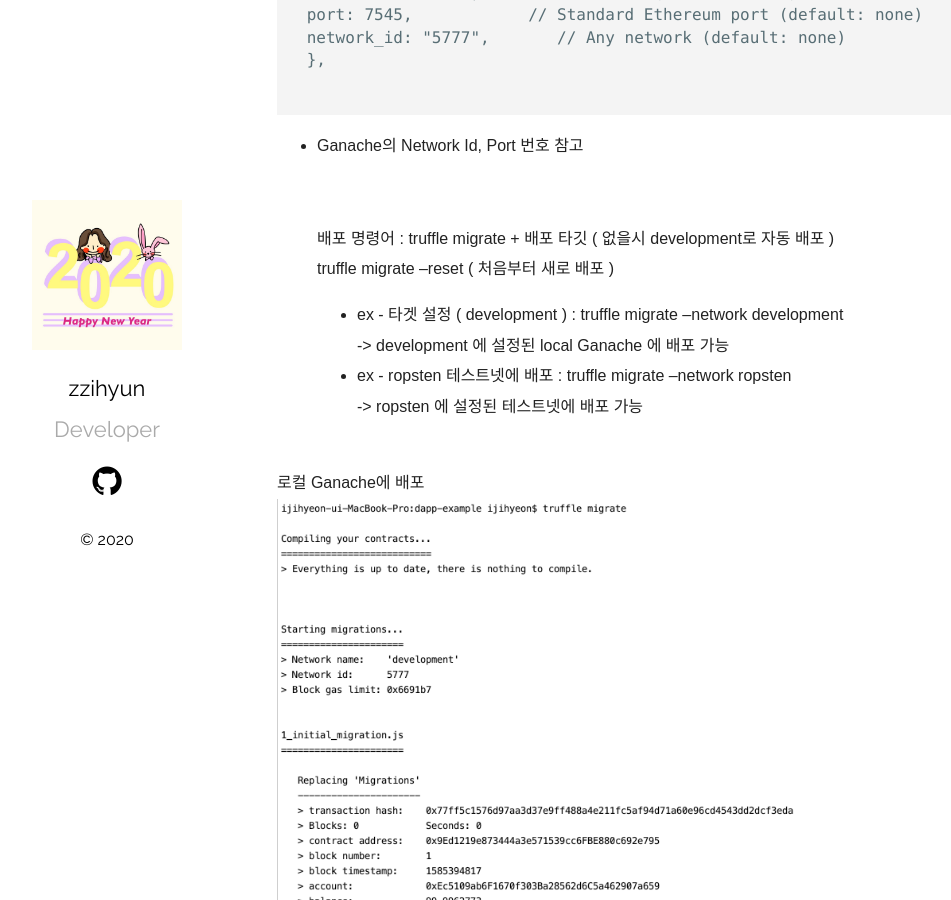
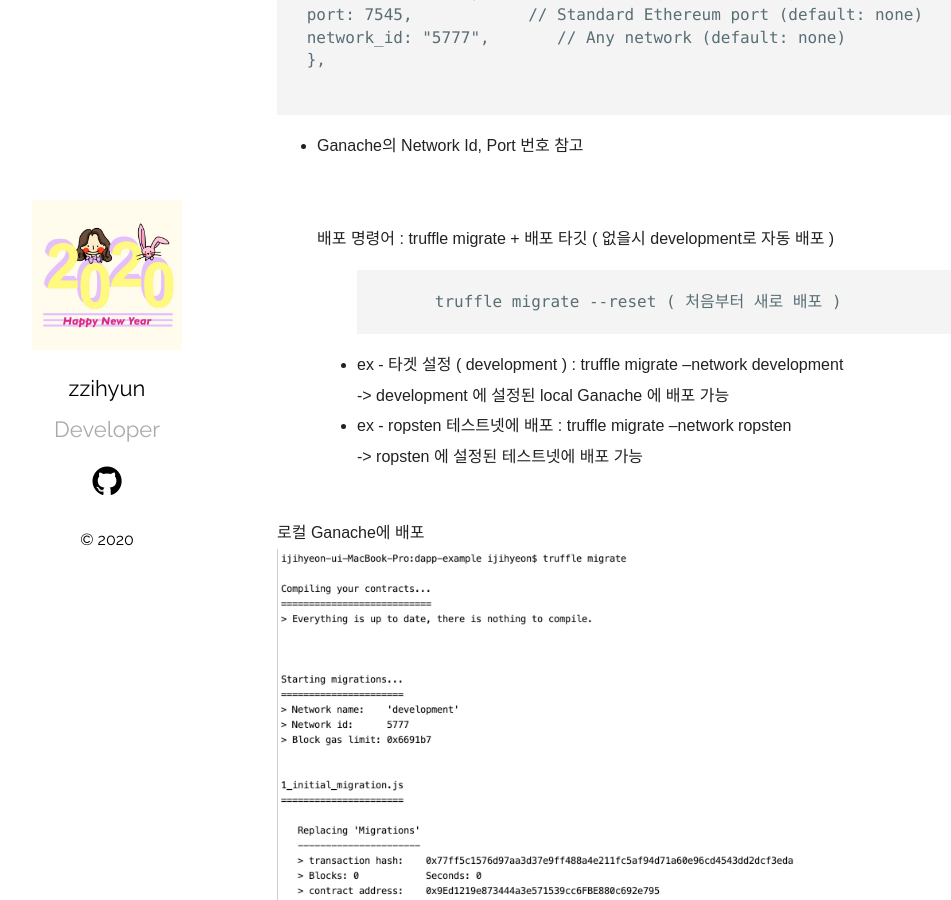
Before and after one commit to jhhhj1002/jhhhj1002.github.io, a Jekyll site: the page built from _posts/2020-03-27-Truffle-in-Blockchain-02.markdown, in a window 1280 px wide and 900 px high, scrolled down 1907 px. Shown: the whole window, without its empty margins (78-1029 px from the left). Built offline with Jekyll 4.4.1, drawn with Linux system fonts in a browser that asks for light colours.

```diff
--- a/_posts/2020-03-27-Truffle-in-Blockchain-02.markdown
+++ b/_posts/2020-03-27-Truffle-in-Blockchain-02.markdown
@@ -56,7 +56,7 @@ module.exports = function(deployer){
 
 <br/>
 > 배포 명령어 : truffle migrate + 배포 타깃 ( 없을시 development로 자동 배포 )
-           truffle migrate --reset ( 처음부터 새로 배포 )
+>   >           truffle migrate --reset ( 처음부터 새로 배포 )
 
 > + ex - 타겟 설정 ( development ) : truffle migrate --network development
       -> development 에 설정된 local Ganache 에 배포 가능
```
